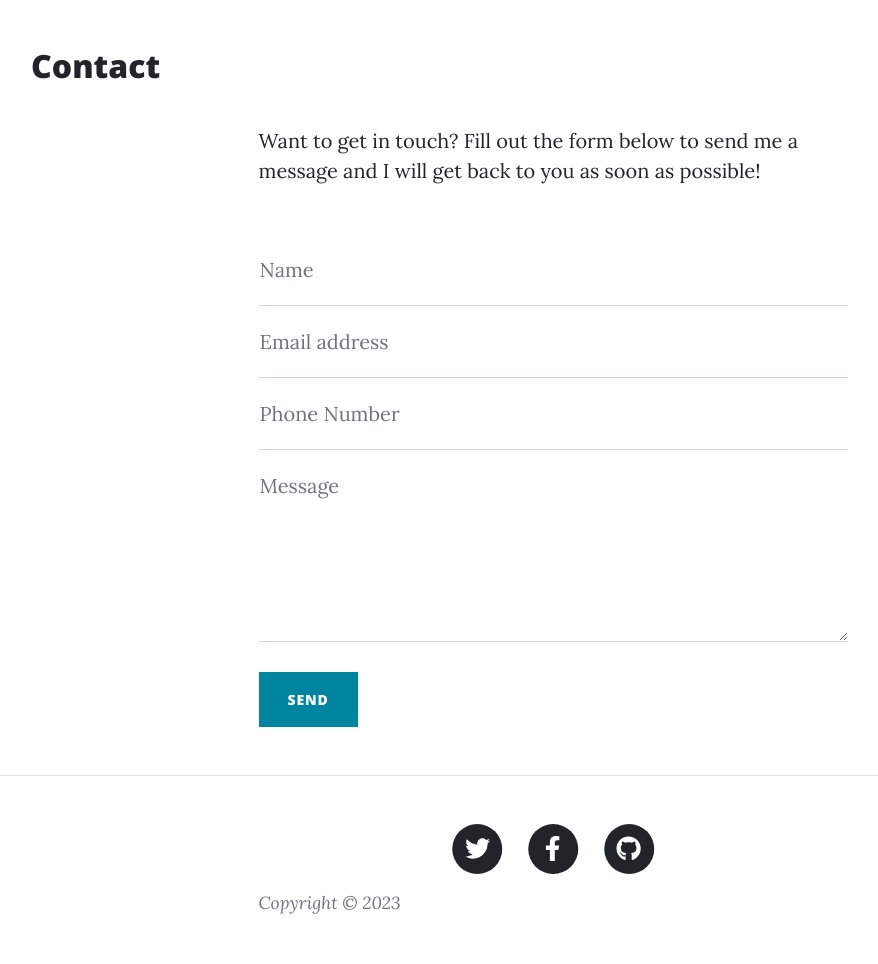
After one commit to jhoanTrujillo/flask-test, a Flask app: page /contact in a window 1280 px wide. The commit adds this page. Shown: the part 629-1593 px from the top of the page, without its empty margins (87-965 px from the left). Run offline with Flask 3, Linux system fonts and the light colour scheme; some libraries are stand-ins or nearby versions.

Commit message:
Add: contact page without backend functionality

```diff
--- a/run.py
+++ b/run.py
@@ -1,6 +1,6 @@
 import os
 import json
-from flask import Flask, render_template
+from flask import Flask, render_template, request, flash
 
 app = Flask(__name__)
 
@@ -43,6 +43,12 @@ def about():
 def careers():
    return render_template("careers.html", page_title="Careers")
 
+@app.route("/contact", methods=["POST","GET"])
+def contact():
+   if request.method == "POST":
+      print(request.form)
+   return render_template("contact.html", page_title="Contact")
+
 
 if __name__ == "__main__":
     app.run(
--- a/templates/base.html
+++ b/templates/base.html
@@ -25,7 +25,8 @@
 				<ul class="navbar-nav ms-auto py-4 py-lg-0">
 					<li class="nav-item"><a class="nav-link px-lg-3 py-3 py-lg-4" href="{{ url_for('index') }}">Home</a></li>
 					<li class="nav-item"><a class="nav-link px-lg-3 py-3 py-lg-4" href="{{ url_for('about') }}">About</a></li>
-					<li class="nav-item"><a class="nav-link px-lg-3 py-3 py-lg-4" href="{{ url_for('careers') }}">Contact</a></li>
+					<li class="nav-item"><a class="nav-link px-lg-3 py-3 py-lg-4" href="{{ url_for('contact') }}">Contact</a></li>
+					<li class="nav-item"><a class="nav-link px-lg-3 py-3 py-lg-4" href="{{ url_for('careers') }}">careers</a></li>
 				</ul>
 			</div>
 		</div>
--- /dev/null
+++ b/templates/contact.html
@@ -0,0 +1,54 @@
+{% extends "base.html"%}
+{% block content %}
+	<h2>{{page_title}}</h2>
+	<div class="row gx-4 gx-lg-5 justify-content-center">
+		<div class="col-md-10 col-lg-8 col-xl-7">
+			<p> Want to get in touch? Fill out the form below to send me a message and I will get back to you as soon as possible!</p>
+			<div class="my-5">
+				<form method="POST" id="contactForm" name="sentMessage">
+					<div class="form-floating">
+						<input class="form-control" id="name" name="name" type="text" placeholder="Enter your name..." data-sb-validations="required" />
+						<label for="name">Name</label>
+						<div class="invalid-feedback" data-sb-feedback="name:required">A name is required.</div>
+					</div>
+					<div class="form-floating">
+						<input class="form-control" id="email" name="email" placeholder="Enter your email..." data-sb-validations="required,email" />
+						<label for="email">Email address</label>
+						<div class="invalid-feedback" data-sb-feedback="email:required">An email is required.</div>
+						<div class="invalid-feedback" data-sb-feedback="email:email">Email is not valid.</div>
+					</div>
+					<div class="form-floating">
+						<input class="form-control" id="phone" name="phone" type="tel" placeholder="Enter your phone number..." data-sb-validations="required" />
+						<label for="phone">Phone Number</label>
+						<div class="invalid-feedback" data-sb-feedback="phone:required">A phone number is required.</div>
+					</div>
+					<div class="form-floating">
+						<textarea class="form-control" id="message" name="message"  placeholder="Enter your message here..." style="height: 12rem" data-sb-validations="required"></textarea>
+						<label for="message">Message</label>
+						<div class="invalid-feedback" data-sb-feedback="message:required">A message is required.</div>
+					</div>
+					<br />
+					<!-- Submit success message-->
+					<!---->
+					<!-- This is what your users will see when the form-->
+					<!-- has successfully submitted-->
+					<div class="d-none" id="submitSuccessMessage">
+						<div class="text-center mb-3">
+							<div class="fw-bolder">Form submission successful!</div>
+							To activate this form, sign up at
+							<br />
+							<a href="https://startbootstrap.com/solution/contact-forms">https://startbootstrap.com/solution/contact-forms</a>
+						</div>
+					</div>
+					<!-- Submit error message-->
+					<!---->
+					<!-- This is what your users will see when there is-->
+					<!-- an error submitting the form-->
+					<div class="d-none" id="submitErrorMessage"><div class="text-center text-danger mb-3">Error sending message!</div></div>
+					<!-- Submit Button-->
+					<button class="btn btn-primary text-uppercase" id="submitButton" type="submit">Send</button>
+				</form>
+			</div>
+		</div>
+	</div>
+{% endblock %}
--- a/templates/members.html
+++ b/templates/members.html
@@ -5,13 +5,12 @@
         <img
             src="{{member.image_source}}"
             alt="profile image for {{ member.name }}"
-			>
+        />
         <h2 class="col-md-7">{{ member.name }}</h2>
     </div>
 
     <div class="col-md-12">
         <p>{{ member.description }}</p>
     </div>
-
 </div>
 {% endblock %}
```
Also changed, not shown: static/contact.html (+2 -57 lines), 1 other file. Lines whose indentation alone changed are shown as unchanged.
